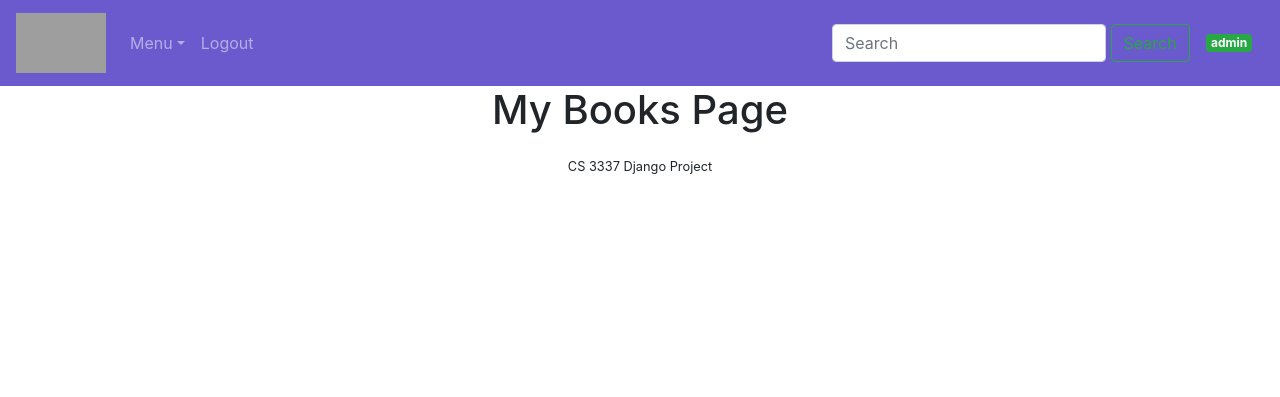
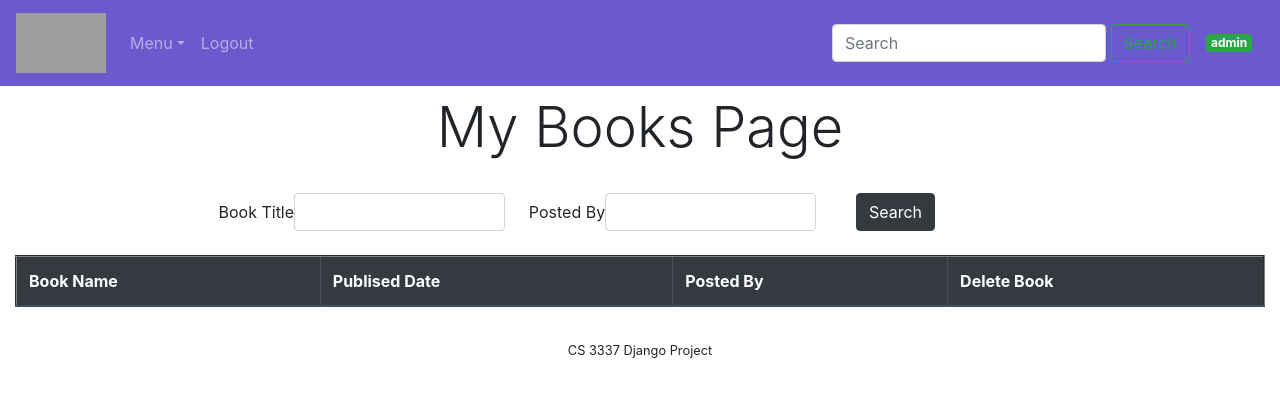
Before and after one commit to edzapata/bookEx, a Django app: page /mybooks in a window 1280 px wide. Shown: the top 397 px of the page. Run offline with Django 3.2, Linux system fonts and the light colour scheme; a user stored in the database is signed in; data comes from the database, SQL or seed files in the repository; both versions use the stored data as it was after the commit; lists and menus that the app fills with data are empty; some libraries are stand-ins or nearby versions; grey boxes are pictures that could not be loaded.

Commit message:
Commit through pyCharm

```diff
--- a/bookEx/templates/bookMng/_filterbooks.html
+++ b/bookEx/templates/bookMng/_filterbooks.html
@@ -1,5 +1,5 @@
 {% load widget_tweaks %}
-<div class="justify-content-center mt-4">
+<div class="row justify-content-center mt-4">
     <form class="form-inline">
         <div class="form-group">
             {% for field in myFilter.form %}
--- a/bookEx/templates/bookMng/mybooks.html
+++ b/bookEx/templates/bookMng/mybooks.html
@@ -5,37 +5,76 @@
     My Books
 {% endblock title %}
 
-{% block sidenav %}
-  {% for item in item_list %}
-    <li>
-          <a href="{{ item.link }}"> {{ item.item }} </a>
-    </li>
-  {% endfor %}
-{% endblock sidenav %}
+{#{% block sidenav %}#}
+{#  {% for item in item_list %}#}
+{#    <li>#}
+{#          <a href="{{ item.link }}"> {{ item.item }} </a>#}
+{#    </li>#}
+{#  {% endfor %}#}
+{#{% endblock sidenav %}#}
 
 
 {% block content %}
-<h1 align="center"> My Books Page </h1>
-<table align="center" border="2" width="500">
+<div class="container-fluid">
+    <div class="container " align="center">
+        <div>
+            <h1 align="center" class="display-4 mx-auto my-auto px-3 py-2"> My Books Page </h1>
+        </div>
+    </div>
+
+    {% include 'bookMng/_filterbooks.html' %}
+
+     <table class="table table-hover mx-auto my-4" id="my-books-table" align="center" border="2" width="800">
+            <thead class="thead-dark">
+            <tr>
+                <th scope="col"> Book Name</th>
+                <th scope="col"> Publised Date</th>
+                <th scope="col">Posted By</th>
+                <th scope="col">Delete Book</th>
+
+            </tr>
+            </thead>
             {% for book in books %}
                 <tr>
-            <td>
-                <a href="book_detail/{{ book.id }}">
-                    {{book.name}}
+                    <td class="lead">
+                        <a href="book_detail/{{ book.id }}" align="">
+                            {{ book.name }}
                         </a>
                     </td>
-            <td>
-                {{ book.publishdate }}
-            </td>
-            <td>
+                    <td class="lead">{{ book.publishdate }}</td>
+                    <td class="lead">
                         {{ book.username }}
                     </td>
-            <td>
-                 <a href="book_delete/{{ book.id }}">
-                    Delete Book
-                </a>
+                    <td class="lead">
+                        <a href="book_delete/{{ book.id }}">Delete Book</a>
                     </td>
                 </tr>
             {% endfor %}
      </table>
+
+</div>
+
+{#<h1 align="center"> My Books Page </h1>#}
+{#<table align="center" border="2" width="500">#}
+{#    {% for book in books %}#}
+{#        <tr>#}
+{#            <td>#}
+{#                <a href="book_detail/{{ book.id }}">#}
+{#                    {{book.name}}#}
+{#                </a>#}
+{#            </td>#}
+{#            <td>#}
+{#                {{ book.publishdate }}#}
+{#            </td>#}
+{#            <td>#}
+{#                {{ book.username }}#}
+{#            </td>#}
+{#            <td>#}
+{#                 <a href="book_delete/{{ book.id }}">#}
+{#                    Delete Book#}
+{#                </a>#}
+{#            </td>#}
+{#        </tr>#}
+{#    {% endfor %}#}
+{#</table>#}
 {% endblock content %}
--- a/bookMng/views.py
+++ b/bookMng/views.py
@@ -79,11 +79,16 @@ def displaybooks(request):
 @login_required(login_url=reverse_lazy('login'))
 def mybooks(request):
     books = Book.objects.filter(username=request.user)
+
+    myFilter = BookFilter(request.GET, queryset=books)
+    books = myFilter.qs
+
     return render(request,
                   'bookMng/mybooks.html',
                   {
                       'item_list': MainMenu.objects.all(),
-                      'books': books
+                      'books': books,
+                      'myFilter': myFilter
                   }
                   )
 
```
Also changed, not shown: bookEx/static/uploads/pikachuMeme_yOSvXYr.jpg (added), db.sqlite3. Lines whose indentation alone changed are shown as unchanged.
